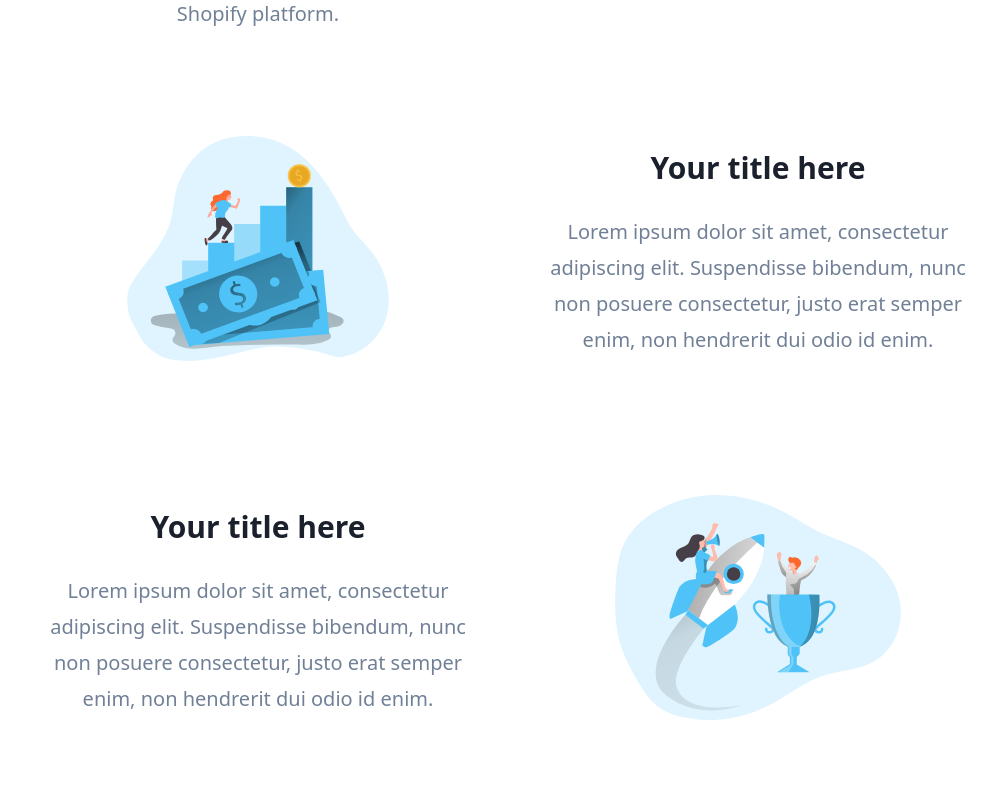
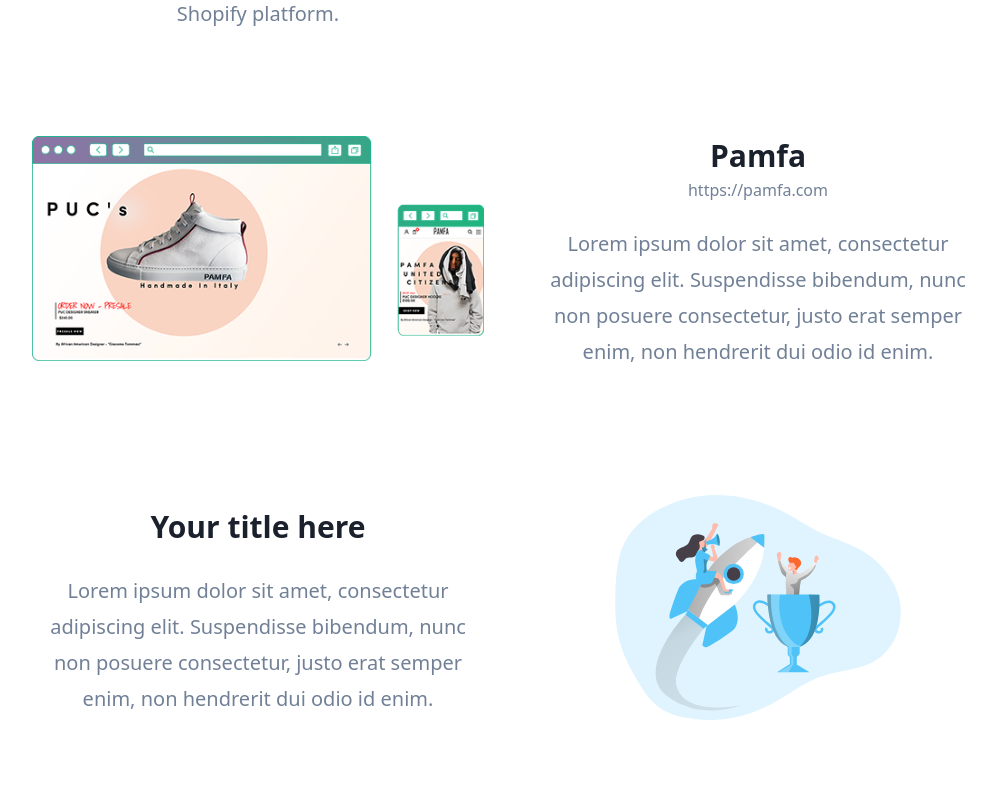
Before and after one commit to rt3me/nextjs-henryave.com, a Next.js app: page / in a window 1280 px wide. Shown: the part 1220-2020 px from the top of the page, without its empty margins (132-1128 px from the left). Built offline with nearby package versions, Linux system fonts and the light colour scheme.

Commit message:
Created Pamfa project

```diff
--- a/src/templates/VerticalFeatures.tsx
+++ b/src/templates/VerticalFeatures.tsx
@@ -15,10 +15,11 @@
       imageAlt="Four Sisters Closet website"
     />
     <VerticalFeatureRow
-      title="Your title here"
+      title="Pamfa"
       description="Lorem ipsum dolor sit amet, consectetur adipiscing elit. Suspendisse bibendum, nunc non posuere consectetur, justo erat semper enim, non hendrerit dui odio id enim."
-      image="/assets/images/feature2.svg"
-      imageAlt="Second feature alt text"
+      link="https://pamfa.com"
+      image="/assets/images/pamfa-project-small.png"
+      imageAlt="Pamfa website"
       reverse
     />
     <VerticalFeatureRow
```
Also changed, not shown: public/assets/images/pamfa-project-small.png (added).
